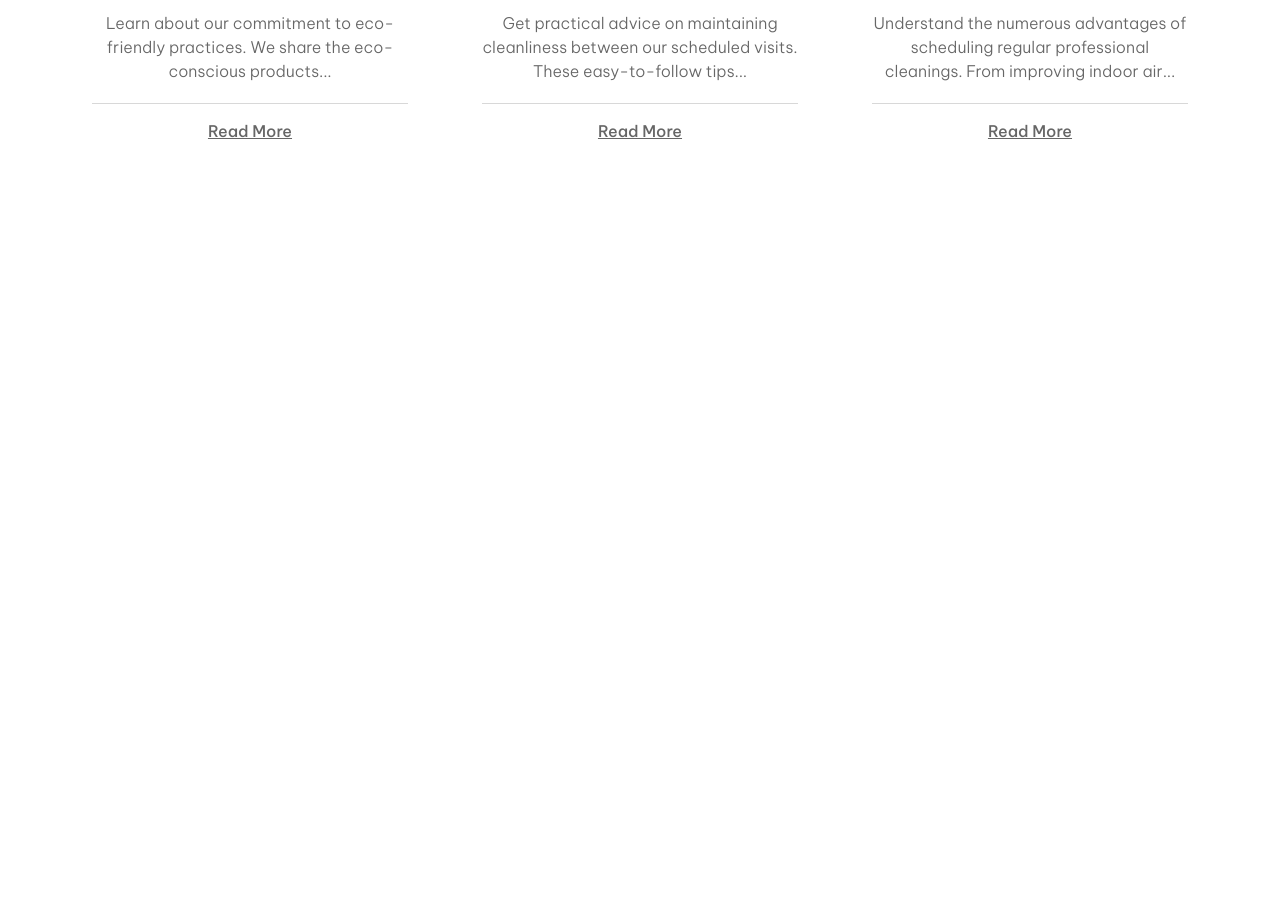
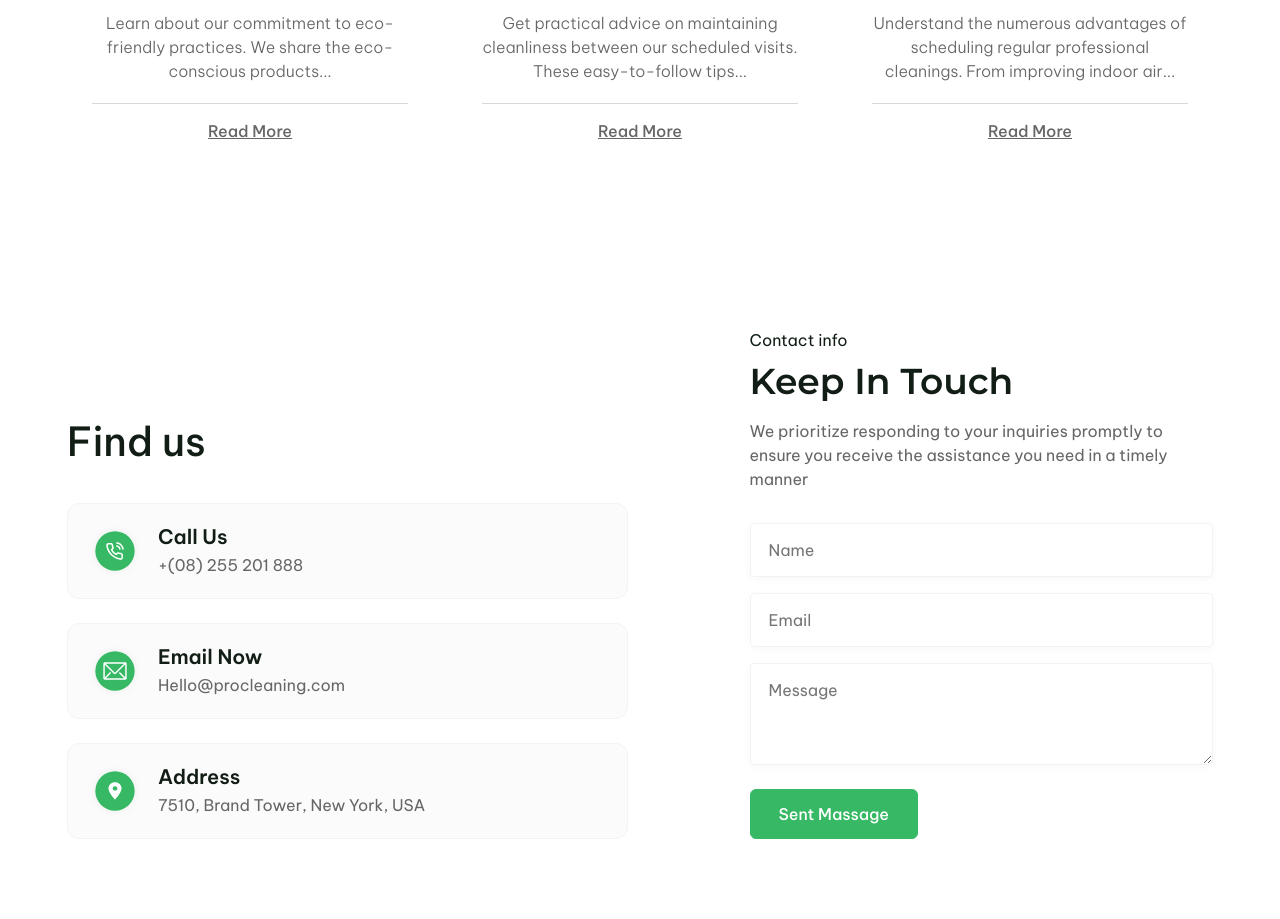
Before and after one commit to faysal-mahamud/procleaning-services, a plain HTML site: page index.html in a window 1280 px wide. Shown: the part 5892-6811 px from the top of the page. Before the commit the page ends 6154 px from the top, so only its background shows below. Drawn offline with Linux system fonts and the light colour scheme.

Commit message:
contact part

```diff
--- a/css/style.css
+++ b/css/style.css
@@ -897,3 +897,112 @@ body {
   text-decoration: none;
 }
 /* Blog part end */
+
+/* Contact part start */
+.contact-section {
+  padding: 66px 0 80px;
+}
+
+.contact-row {
+  align-items: flex-end;
+  justify-content: space-between;
+  --bs-gutter-y: 48px;
+}
+
+.find-us-heading {
+  font-size: 40px;
+  font-weight: 500;
+  line-height: 50px;
+  color: #111D15;
+  margin-bottom: 36px;
+}
+
+.contact-info-list {
+  display: flex;
+  flex-direction: column;
+  gap: 24px;
+}
+
+.contact-info-card {
+  background-color: #FBFBFB;
+  border: 1px solid #F3F3F3;
+  border-radius: 12px;
+  padding: 20px;
+  display: flex;
+  align-items: center;
+  gap: 16px;
+}
+
+.contact-icon-img {
+  width: 54px;
+  height: 54px;
+  flex-shrink: 0;
+}
+
+.contact-card-title {
+  font-size: 20px;
+  font-weight: 600;
+  color: #111D15;
+  margin-bottom: 4px;
+}
+
+.contact-card-value {
+  font-size: 16px;
+  font-weight: 400;
+  color: #666666;
+  margin: 0;
+}
+
+.contact-eyebrow {
+  font-size: 16px;
+  font-weight: 400;
+  color: #111D15;
+  margin-bottom: 8px;
+}
+
+.keep-in-touch-heading {
+  font-family: 'Montserrat', sans-serif;
+  font-size: 36px;
+  font-weight: 600;
+  line-height: 43px;
+  color: #111D15;
+  margin-bottom: 16px;
+}
+
+.contact-desc {
+  font-size: 16px;
+  font-weight: 400;
+  line-height: 24px;
+  color: #666666;
+  margin-bottom: 32px;
+}
+
+.contact-field {
+  margin-bottom: 16px;
+}
+
+.contact-field-last {
+  margin-bottom: 24px;
+}
+
+.contact-input, .contact-textarea {
+  background-color: #FFFFFF;
+  border: 1px solid #F3F3F3;
+  border-radius: 4px;
+  padding: 14px 18px;
+  font-size: 16px;
+  color: #111D15;
+  box-shadow: 0 2px 8px rgba(0, 0, 0, 0.03);
+}
+
+.contact-input:focus, .contact-textarea:focus {
+  border-color: #36B864;
+  box-shadow: 0 0 0 3px rgba(54, 184, 100, 0.14);
+}
+
+.btn-send-msg {
+  font-size: 16px;
+  font-weight: 500;
+  padding: 12px 28px;
+}
+/* Contact part end */
--- a/index.html
+++ b/index.html
@@ -415,6 +415,62 @@
   </section>
   <!-- Blog part end -->
 
+  <!-- Contact part start -->
+  <section id="contact" class="contact-section">
+    <div class="container custom-container">
+      <div class="row contact-row">
+        <div class="col-lg-6">
+          <h2 class="find-us-heading">Find us</h2>
+          <div class="contact-info-list">
+            <div class="contact-info-card">
+              <img src="images/icon-call.svg" alt="Call Us" class="contact-icon-img">
+              <div>
+                <h3 class="contact-card-title">Call Us</h3>
+                <p class="contact-card-value">+(08) 255 201 888</p>
+              </div>
+            </div>
+
+            <div class="contact-info-card">
+              <img src="images/icon-email.svg" alt="Email Now" class="contact-icon-img">
+              <div>
+                <h3 class="contact-card-title">Email Now</h3>
+                <p class="contact-card-value">Hello@procleaning.com</p>
+              </div>
+            </div>
+
+            <div class="contact-info-card">
+              <img src="images/icon-address.svg" alt="Address" class="contact-icon-img">
+              <div>
+                <h3 class="contact-card-title">Address</h3>
+                <p class="contact-card-value">7510, Brand Tower, New York, USA</p>
+              </div>
+            </div>
+          </div>
+        </div>
+
+        <div class="col-lg-5">
+          <p class="contact-eyebrow">Contact info</p>
+          <h2 class="keep-in-touch-heading">Keep In Touch</h2>
+          <p class="contact-desc">We prioritize responding to your inquiries promptly to ensure you receive the assistance you need in a timely manner</p>
+
+          <form class="contact-form" action="#">
+            <div class="contact-field">
+              <input type="text" class="contact-input" placeholder="Name" required>
+            </div>
+            <div class="contact-field">
+              <input type="email" class="contact-input" placeholder="Email" required>
+            </div>
+            <div class="contact-field-last">
+              <textarea class="contact-textarea" rows="3" placeholder="Message" required></textarea>
+            </div>
+            <button type="submit" class="btn-green btn-send-msg">Sent Massage</button>
+          </form>
+        </div>
+      </div>
+    </div>
+  </section>
+  <!-- Contact part end -->
+
 
   <script src="js/bootstrap.bundle.min.js"></script>
 </body>
```
